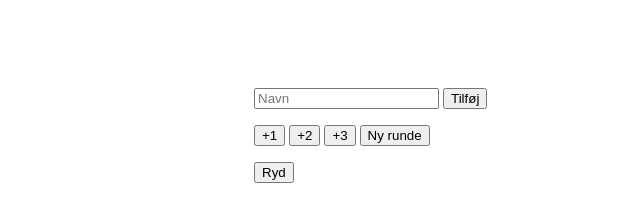
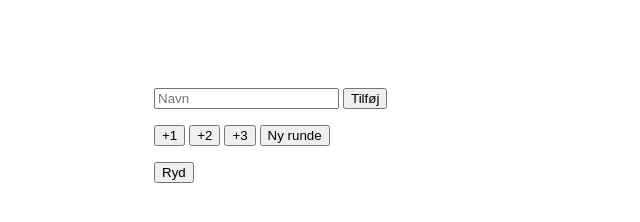
Before and after one commit to jehaj/stigegolf-scoreboard, a plain HTML site: page index.html in a window 1280 px wide. Shown: the whole page, without its empty margins (186-826 px from the left). Drawn offline with Linux system fonts and the light colour scheme.

Commit message:
sane width

```diff
--- a/style.css
+++ b/style.css
@@ -8,7 +8,7 @@
 
 .center {
     margin: 80px auto;
-    width: 400px;
+    max-width: 600px;
 }
 
 input {
```
